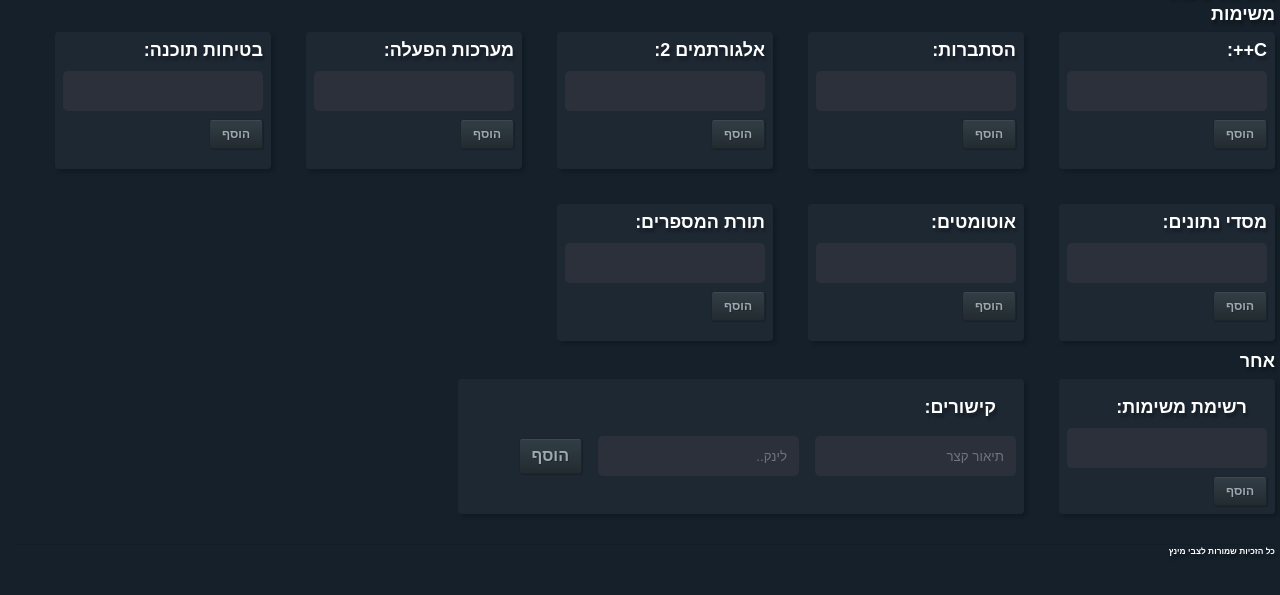
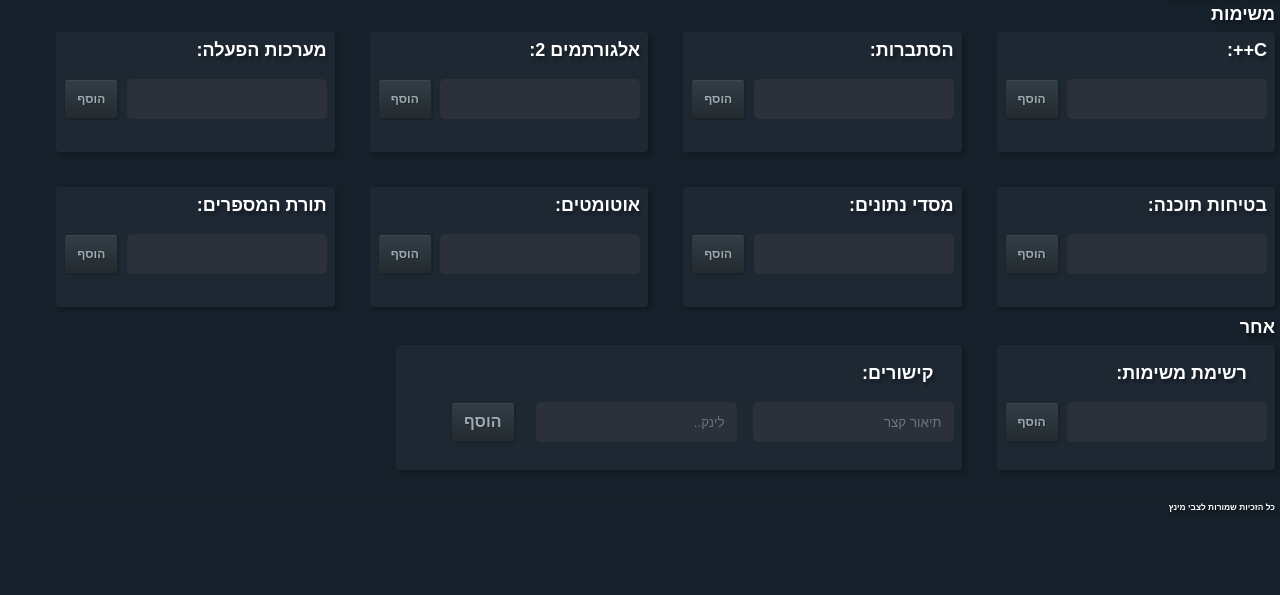
Before and after one commit to ZviMints/Javascript-To-Do-List-Basic, a Flask app: page / in a window 1280 px wide. Shown: the part 19-614 px from the top of the page. Run offline with Flask 2, Linux system fonts and the light colour scheme; some libraries are stand-ins or nearby versions.

Commit message:
Last Verson :boom:

```diff
--- a/static/styles/style.css
+++ b/static/styles/style.css
@@ -124,12 +124,13 @@
 button[type="submit"] {
     outline: 0;
     padding: 5px 12px;
-    display: block;
+    margin-right: 5px;
     color: #9fa8b0;
     font-weight: bold;
     text-shadow: 1px 1px #1f272b;
     border: 1px solid #1c252b;
     border-radius: 3px;
+    height:40px;
     -moz-border-radius: 3px;
     -webkit-border-radius: 3px;
     background: #232B30; /* old browsers */
```
